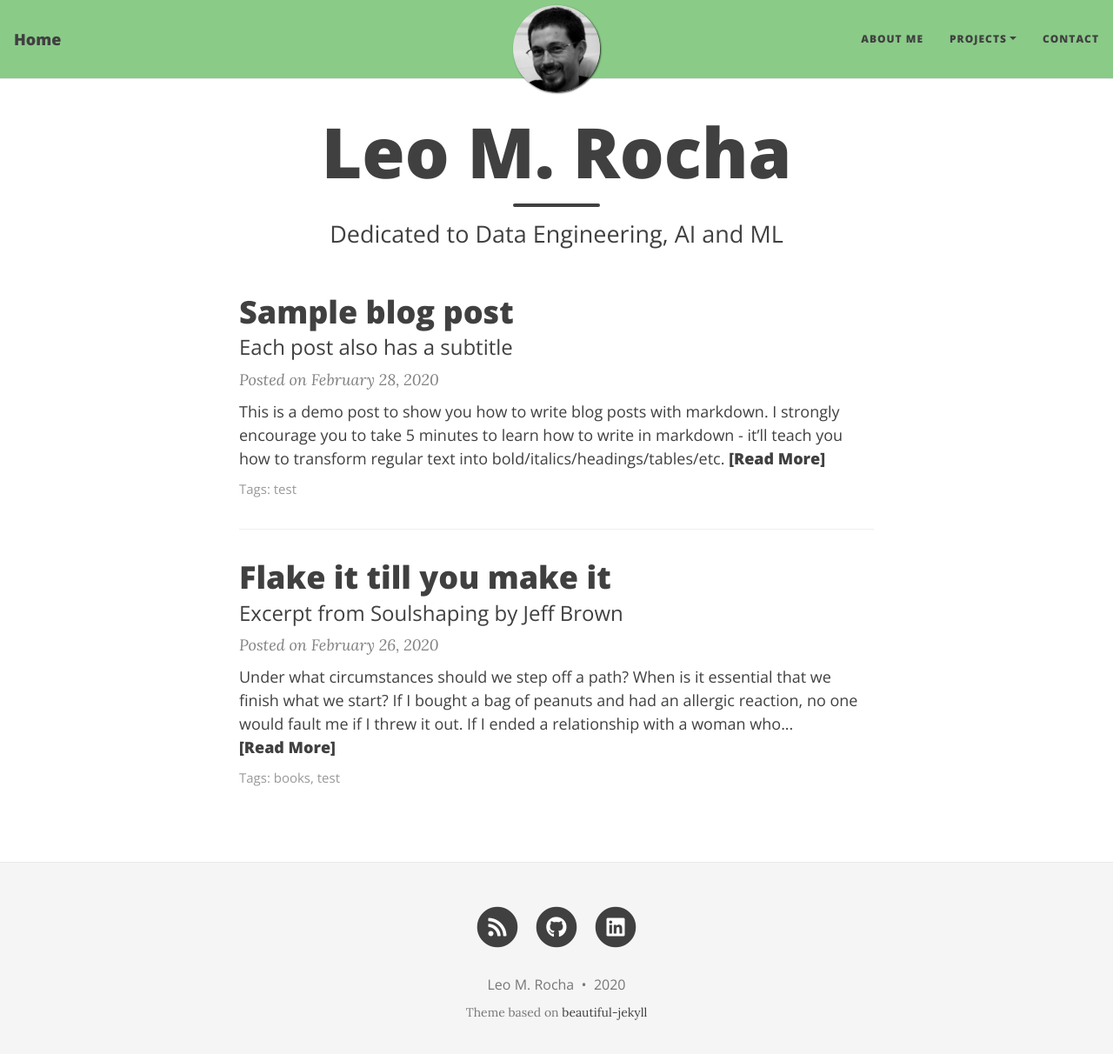
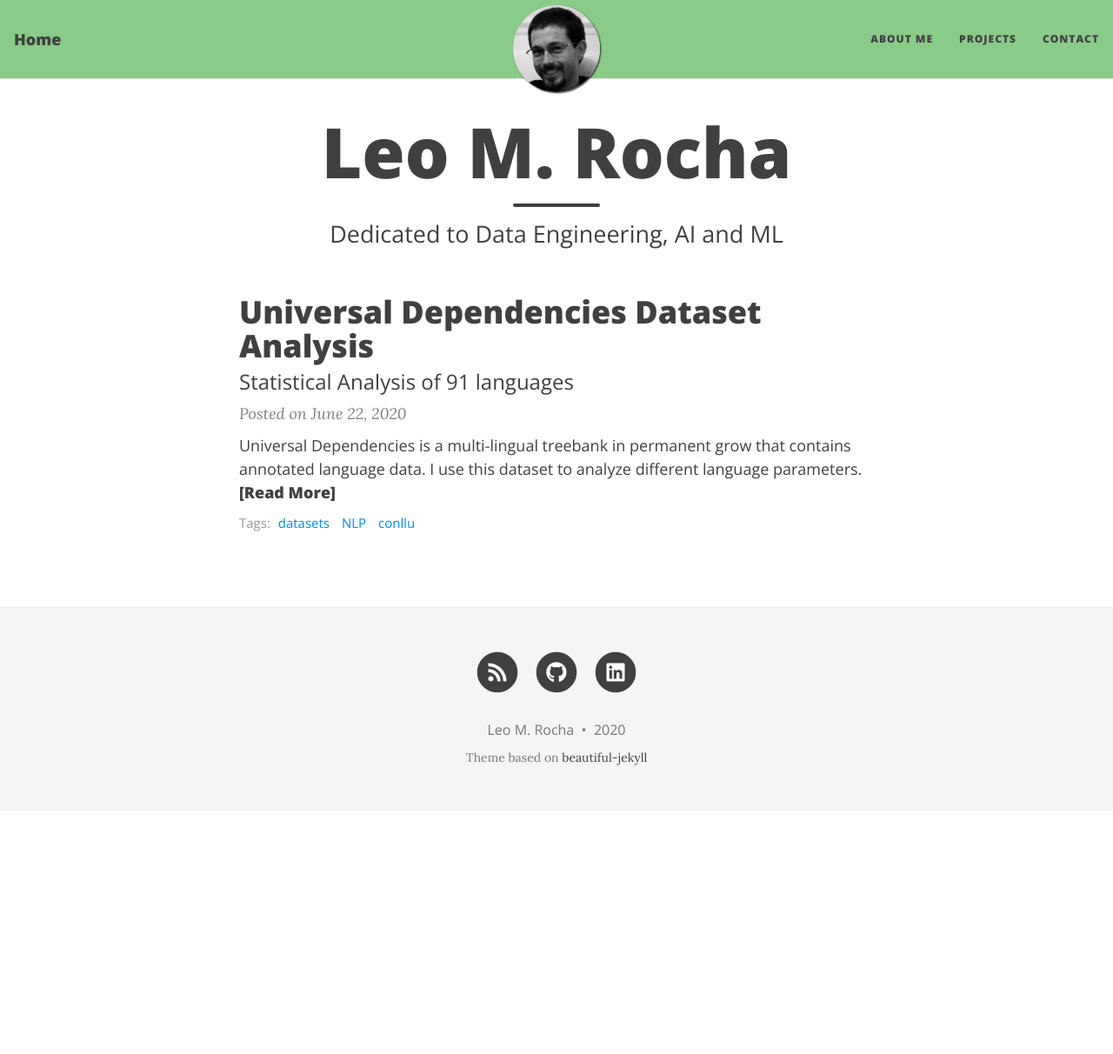
Before and after one commit to leomrocha/leomrocha.github.io, a Jekyll site: the page built from index.html, in a window 1280 px wide and 1225 px high. Shown: the top 1212 px of the window at 87% size. Built offline with Jekyll 4.4.1, drawn with Linux system fonts in a browser that asks for light colours; nearby versions of some CDN libraries; the list of posts is cut into pages by our own code.

Commit message:
first post, contact and projects pages created. Started layout ofor projects pages (needs a lot of work, but it's already something)

````diff
--- a/_config.yml
+++ b/_config.yml
@@ -16,9 +16,9 @@
 
 navbar-links:
   About Me: "aboutme"
-  Projects:
-    - Universal Dependencies v2.6: "https://leomrocha.github.io/ud_conllu_v2.6"
-    - Project Gutenberg: "https://leomrocha.github.io/gutenberg"
+  Projects: "projects"
+    # - Universal Dependencies v2.6: "https://leomrocha.github.io/ud_conllu_v2.6"
+    # - Project Gutenberg: "https://leomrocha.github.io/gutenberg"
   Contact: "contact"
 
 # --- Logo --- #
@@ -76,7 +76,7 @@
 # url-pretty: "leomrocha.github.io"
 
 # Create a "tags" index page and make tags on each post clickable
-# link-tags: true
+link-tags: true
 
 # Excerpt Word Length - Truncates the excerpt to the specified number of words on the index page
 excerpt_length: 50
--- a/_posts/2020-02-26-flake-it-till-you-make-it.md
+++ /dev/null
@@ -1,15 +0,0 @@
----
-layout: post
-title: Flake it till you make it
-subtitle: Excerpt from Soulshaping by Jeff Brown
-cover-img: /assets/img/path.jpg
-tags: [books, test]
----
-
-Under what circumstances should we step off a path? When is it essential that we finish what we start? If I bought a bag of peanuts and had an allergic reaction, no one would fault me if I threw it out. If I ended a relationship with a woman who hit me, no one would say that I had a commitment problem. But if I walk away from a seemingly secure route because my soul has other ideas, I am a flake?
-
-The truth is that no one else can definitively know the path we are here to walk. It’s tempting to listen—many of us long for the omnipotent other—but unless they are genuine psychic intuitives, they can’t know. All others can know is their own truth, and if they’ve actually done the work to excavate it, they will have the good sense to know that they cannot genuinely know anyone else’s. Only soul knows the path it is here to walk. Since you are the only one living in your temple, only you can know its scriptures and interpretive structure.
-
-At the heart of the struggle are two very different ideas of success—survival-driven and soul-driven. For survivalists, success is security, pragmatism, power over others. Success is the absence of material suffering, the nourishing of the soul be damned. It is an odd and ironic thing that most of the material power in our world often resides in the hands of younger souls. Still working in the egoic and material realms, they love the sensations of power and focus most of their energy on accumulation. Older souls tend not to be as materially driven. They have already played the worldly game in previous lives and they search for more subtle shades of meaning in this one—authentication rather than accumulation. They are often ignored by the culture at large, although they really are the truest warriors.
-
-A soulful notion of success rests on the actualization of our innate image. Success is simply the completion of a soul step, however unsightly it may be. We have finished what we started when the lesson is learned. What a fear-based culture calls a wonderful opportunity may be fruitless and misguided for the soul. Staying in a passionless relationship may satisfy our need for comfort, but it may stifle the soul. Becoming a famous lawyer is only worthwhile if the soul demands it. It is an essential failure if you are called to be a monastic this time around. If you need to explore and abandon ten careers in order to stretch your soul toward its innate image, then so be it. Flake it till you make it.
--- a/_posts/2020-02-28-test-markdown.md
+++ /dev/null
@@ -1,78 +0,0 @@
----
-layout: post
-title: Sample blog post
-subtitle: Each post also has a subtitle
-gh-repo: daattali/beautiful-jekyll
-gh-badge: [star, fork, follow]
-tags: [test]
-comments: true
----
-
-This is a demo post to show you how to write blog posts with markdown.  I strongly encourage you to [take 5 minutes to learn how to write in markdown](https://markdowntutorial.com/) - it'll teach you how to transform regular text into bold/italics/headings/tables/etc.
-
-**Here is some bold text**
-
-## Here is a secondary heading
-
-Here's a useless table:
-
-| Number | Next number | Previous number |
-| :------ |:--- | :--- |
-| Five | Six | Four |
-| Ten | Eleven | Nine |
-| Seven | Eight | Six |
-| Two | Three | One |
-
-
-How about a yummy crepe?
-
-![Crepe](https://s3-media3.fl.yelpcdn.com/bphoto/cQ1Yoa75m2yUFFbY2xwuqw/348s.jpg)
-
-It can also be centered!
-
-![Crepe](https://s3-media3.fl.yelpcdn.com/bphoto/cQ1Yoa75m2yUFFbY2xwuqw/348s.jpg){: .mx-auto.d-block :}
-
-Here's a code chunk:
-
-~~~
-var foo = function(x) {
-  return(x + 5);
-}
-foo(3)
-~~~
-
-And here is the same code with syntax highlighting:
-
-```javascript
-var foo = function(x) {
-  return(x + 5);
-}
-foo(3)
-```
-
-And here is the same code yet again but with line numbers:
-
-{% highlight javascript linenos %}
-var foo = function(x) {
-  return(x + 5);
-}
-foo(3)
-{% endhighlight %}
-
-## Boxes
-You can add notification, warning and error boxes like this:
-
-### Notification
-
-{: .box-note}
-**Note:** This is a notification box.
-
-### Warning
-
-{: .box-warning}
-**Warning:** This is a warning box.
-
-### Error
-
-{: .box-error}
-**Error:** This is an error box.
--- /dev/null
+++ b/_posts/2020-06-22-ud_conllu_v2.6_analysis.md
@@ -0,0 +1,23 @@
+---
+layout: post
+title: Universal Dependencies Dataset Analysis
+subtitle: Statistical Analysis of 91 languages
+tags: [datasets, NLP, conllu]
+---
+
+
+
+[Universal Dependencies](https://universaldependencies.org/) is a multi-lingual treebank in permanent grow that contains annotated language data. I use this dataset to analyze different language parameters.
+
+The current project makes a thorough per-language statistical analysis of token and sentence lengths for 91 languages present in the [Version 2.6](https://lindat.mff.cuni.cz/repository/xmlui/handle/11234/1-3226) dataset.
+
+Visit the [project page](https://leomrocha.github.io/ud_conllu_v2.6) for a more complete description.
+
+<!--
+TODO, once the project is online add this ...
+
+## Interactive Visualizations
+
+Here you can select and interact with the results graphs and tables
+
+### -->
````
Also changed, not shown: aboutme.md (+7 -0 lines), beautiful-jekyll-theme.gemspec.
